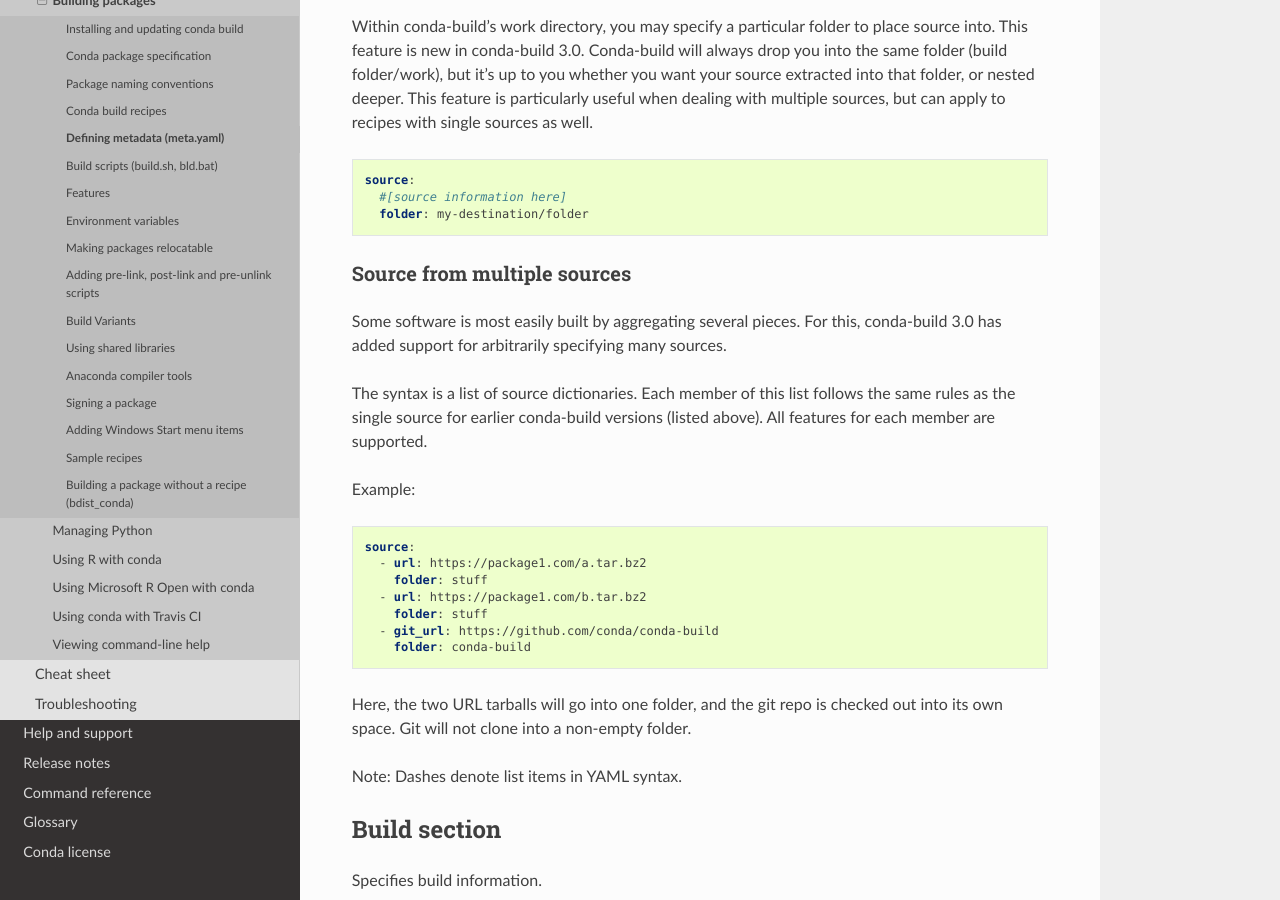
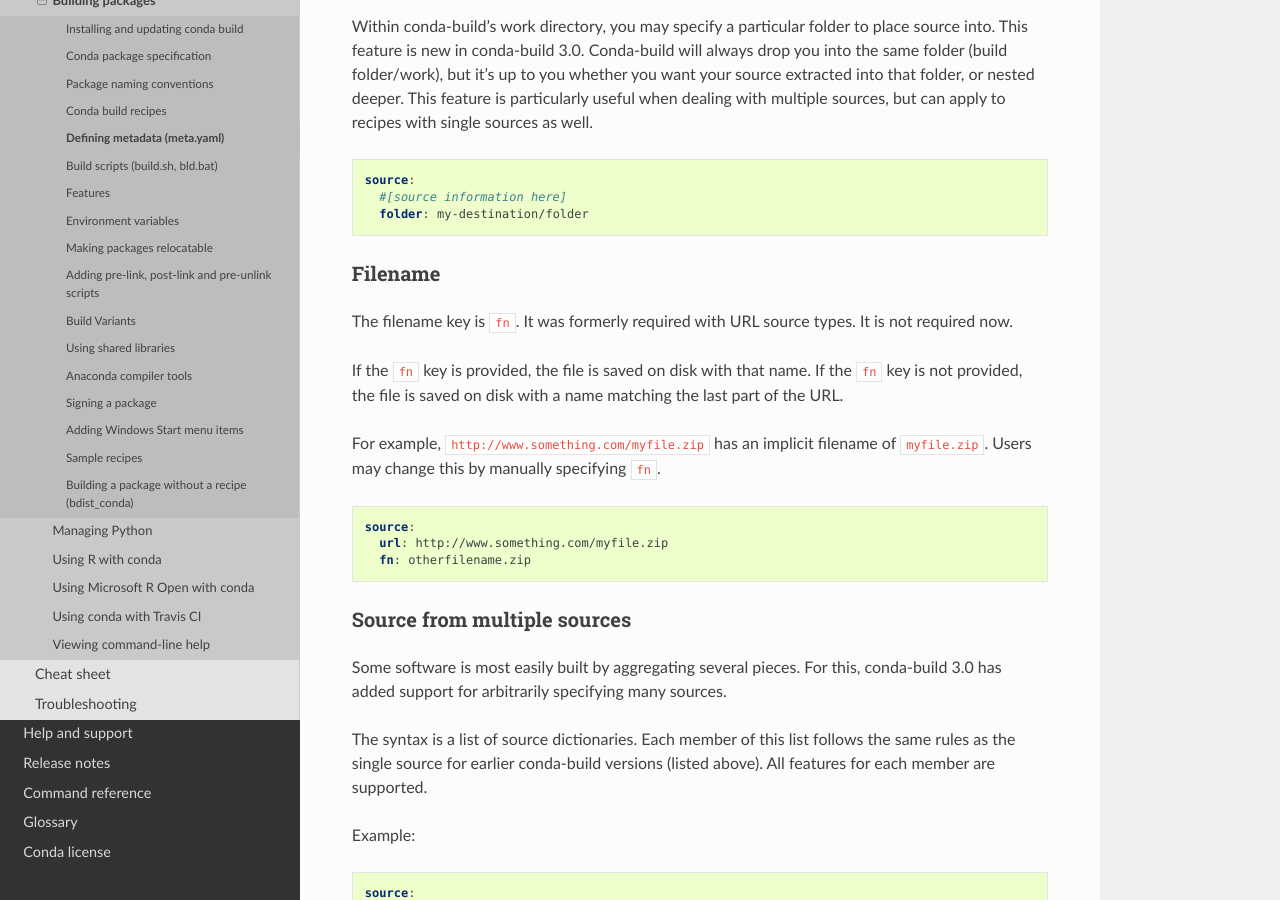
Before and after one commit to conda/conda-docs, a Sphinx documentation site: the page built from docs/source/user-guide/tasks/build-packages/define-metadata.rst, in a window 1280 px wide and 900 px high, scrolled down 3238 px. Built offline with Sphinx 7.4.7 and the Read the Docs theme 2.0.0, drawn with Linux system fonts in a browser that asks for light colours.

Commit message:
filename key
filename key

```diff
--- a/docs/source/user-guide/tasks/build-packages/define-metadata.rst
+++ b/docs/source/user-guide/tasks/build-packages/define-metadata.rst
@@ -167,6 +167,20 @@
     #[source information here]
     folder: my-destination/folder
 
+Filename
+--------
+
+The filename key is ``fn``. It was formerly required with URL source types. It is not required now.
+
+If the ``fn`` key is provided, the file is saved on disk with that name. If the ``fn`` key is not provided, the file is saved on disk with a name matching the last part of the URL.
+
+For example, ``http://www.something.com/myfile.zip`` has an implicit filename of ``myfile.zip``. Users may change this by manually specifying ``fn``.
+
+.. code-block:: yaml
+
+  source:
+    url: http://www.something.com/myfile.zip
+    fn: otherfilename.zip
 
 Source from multiple sources
 ----------------------------
```
